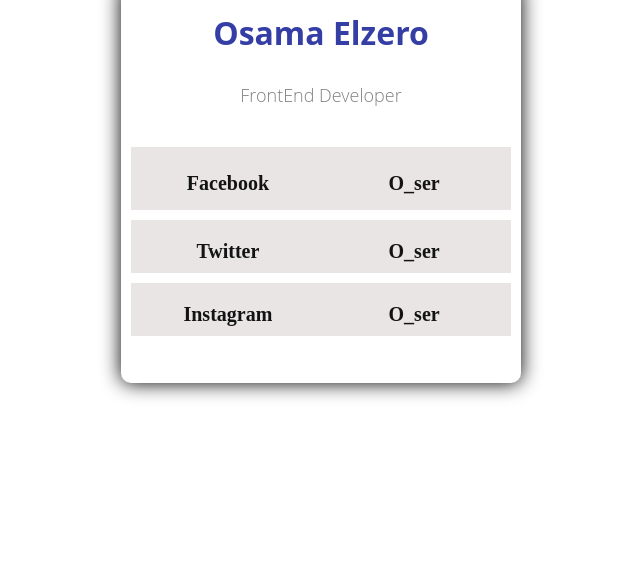
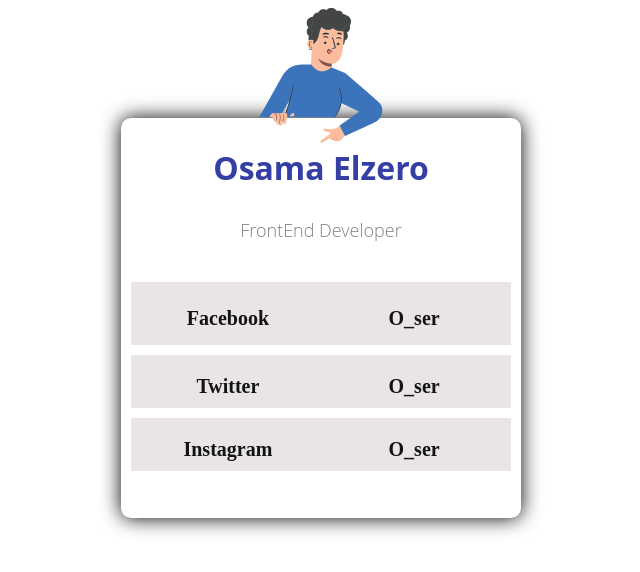
Before and after one commit to oser2/Developer-Card, a plain HTML site: page index.html in a window 1280 px wide. Shown: the whole page, without its empty margins (319-959 px from the left). Drawn offline with Linux system fonts and the light colour scheme; the site is published under a folder, as on GitHub Pages, so addresses that start at the root find nothing.

Commit message:
Update index.html

```diff
--- a/index.html
+++ b/index.html
@@ -11,7 +11,7 @@
 
 <body>
     <div class="card-body">
-        <img src="/Web.png" alt="" class="Dev-img">
+        <img src="./Web.png" alt="" class="Dev-img">
         <div class="card">
             <div class="text1">Osama Elzero</div>
             <div class="front">FrontEnd Developer</div>
```
